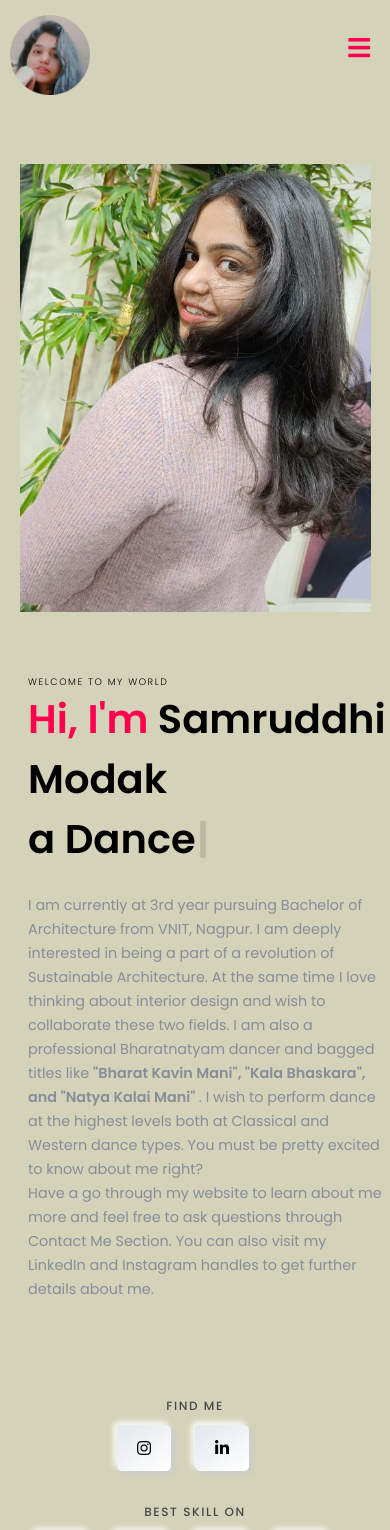
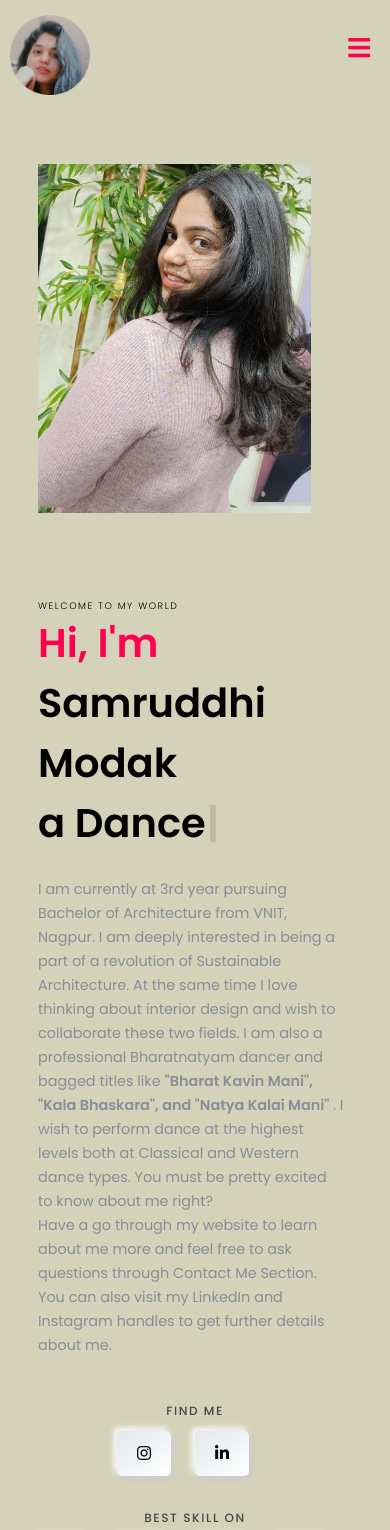
Before and after one commit to Aakarsh-goel/Samruddhi-Portfolio, a React (Create React App) app: page / in a window 390 px wide. Shown: the top 1530 px of the page. Built offline with nearby package versions, Linux system fonts and the light colour scheme.

Commit message:
stable-changes-2

```diff
--- a/src/Component/Contact/Contact.css
+++ b/src/Component/Contact/Contact.css
@@ -15,7 +15,7 @@
   font-size: 20px;
   font-weight: 400;
   margin-bottom: 10px;
-  color: #ff014f;
+  color: #6a1d1d;
 }
 .Contact .button {
   margin-top: 20px;
--- a/src/Component/DanceArena/Dance.js
+++ b/src/Component/DanceArena/Dance.js
@@ -39,7 +39,7 @@ const Dance = () => {
   ];
   return (
     <div>
-      <section className="feautures top" id="dance">
+      <section className="features top" id="dance">
         <div className="container">
           <div className="heading">
             <h4>My Dancing Side</h4>
--- a/src/Component/Feature/Features.css
+++ b/src/Component/Feature/Features.css
@@ -8,7 +8,6 @@
 .features .box p {
   word-spacing: 0.2rem;
   transition: 0.5s;
-
 }
 .features .box i {
   font-size: 3rem;
@@ -23,3 +22,9 @@
   color: white;
   opacity: 1;
 }
+
+@media (max-width: 765px) {
+  .features {
+    font: 10%;
+  }
+}
--- a/src/Component/Head/Header.css
+++ b/src/Component/Head/Header.css
@@ -47,7 +47,7 @@ header ul li a:hover {
   top: 0;
   z-index: 1000;
   width: 100%;
-  background-color: #ecf0f3;
+  background-color: #d4d2b8;
   box-shadow: -1px 11px 24px -11px rgba(0, 0, 0, 0.75);
   transition: 0.5s;
 }
--- a/src/Component/Hero/Home.css
+++ b/src/Component/Hero/Home.css
@@ -36,9 +36,7 @@
   line-height: 3rem;
   margin-top: 3rem;
 }
-.hero_btn {
-  margin-top: 20%;
-}
+
 .hero_btn h4 {
   font-weight: 500;
   letter-spacing: 0.2rem;
@@ -73,33 +71,36 @@
 }
 .hero .right_img img {
   position: absolute;
-  top: 0;
+  top: 500px;
   right: 10%;
   width: 51rem;
 }
 .container-grid {
   display: flex;
-  flex-wrap: wrap;
+  flex: 5 1 auto;
+  justify-content: center;
+  align-content: center;
+  padding-left: 50px;
+  padding-right: 50px;
+  padding-top: 100px;
+  max-width: 100%;
+  margin: auto;
 }
 .left-container {
-  flex: 50%;
-  padding-left: 3.5rem;
+  padding: 3.5rem;
 }
 .right-container {
-  flex: 50%;
-  margin-bottom: 0rem;
+  padding: 3.5rem;
+  margin-top: 7rem;
 }
-.right_img_grid img {
-  position: absolute;
-  top: 0;
-  right: 5%;
-  width: 51rem;
-  max-width: 50%;
+
+/* .right_img_grid img {
+  max-width: 50rem;
   min-width: none;
   margin-top: 10rem;
-}
+} */
 
-@media (max-width: 1000px) {
+@media (max-width: 765px) {
   .hero .right,
   .hero .left {
     width: 100%;
@@ -113,32 +114,33 @@
   .right_img_grid img {
     position: absolute;
     top: 0;
-    width: 51rem;
-    max-width: 90%;
-    margin-bottom: 0.1rem;
-    min-width: none;
+    max-width: 70%;
+    margin-top: 10rem;
   }
-  .hero .right_img {
-    max-width: 100%;
-    height: 64vh;
-    margin-bottom: 2rem;
-  }
-
   .right_img_grid {
     max-width: 100%;
-    height: 54vh;
+    height: 30vh;
     margin-bottom: 0.9rem;
   }
-  /* .container-grid {
+  .container-grid {
     flex-direction: column;
     flex-direction: column-reverse;
-  } */
+    padding-left: 10px;
+    padding-right: 10px;
+    padding-top: 50px;
+  }
   .left-container {
     flex: 100%;
   }
   .right-container {
     flex: 100%;
   }
+
+  .container-grid {
+    flex-direction: column;
+    flex-direction: column-reverse;
+  }
+
   .btn_shadow {
     margin-top: 1rem;
   }
--- a/src/Component/Hero/Home.js
+++ b/src/Component/Hero/Home.js
@@ -10,7 +10,7 @@ import hero from "../../Pics/hero-2.jpeg";
 const Home = () => {
   return (
     <section className="hero sam-grid" id="home">
-      <div className="container-grid f_flex top">
+      <div className="container-grid ">
         <div className="left-container top">
           <h3>WELCOME TO MY WORLD </h3>
           <h2>
@@ -63,13 +63,17 @@ const Home = () => {
       <div className="hero_btn d_flex_find ">
         <div className="col_1">
           <h4>FIND ME</h4>
-
-          <button
-            className="btn_shadow "
-            onClick={() => console.log("button is clicked")}
+          <a
+            href="https://www.instagram.com/samruddhiii_modak/"
+            target="_blank"
           >
-            <i className="fab fa-instagram"></i>
-          </button>
+            <button
+              className="btn_shadow "
+              onClick={() => console.log("button is clicked")}
+            >
+              <i className="fab fa-instagram"></i>
+            </button>
+          </a>
           <a
             href="https://www.linkedin.com/in/samruddhi-modak-2320551b6/"
             target="_blank"
--- a/src/Component/Portfoliio/Card.css
+++ b/src/Component/Portfoliio/Card.css
@@ -3,3 +3,28 @@
   width: 100%;
   max-height: 100%;
 }
+.btn1_shadow {
+  padding: 1.8rem 2.5rem;
+  border-radius: 0.6rem;
+  transition: 0.3s all ease;
+  cursor: pointer;
+  color: #000;
+  transition: 0.5s;
+}
+.btn1_shadow {
+  background: linear-gradient(145deg, #e2e8ec, #ffffff);
+  box-shadow: 0.4rem 0.4rem 0.8rem #cbcbcb, -0.4rem -0.4rem 0.8rem #ffffff;
+}
+.btn1_shadow:hover {
+  cursor: pointer;
+  background: #d84c7d !important;
+  color: white;
+  transform: translateY(-1rem);
+}
+
+.btn1_shadow_active {
+  cursor: pointer;
+  background: #d84c7d !important;
+  color: white !important;
+  transform: translateY(-1rem);
+}
--- a/src/Component/Portfoliio/Card.js
+++ b/src/Component/Portfoliio/Card.js
@@ -3,7 +3,17 @@ import "./Card.css";
 
 const Card = (props) => {
   const [modal, setModal] = useState(false);
+  const [style, setStyle] = useState("btn1_shadow");
+  const [toggle, setToggle] = useState(false);
 
+  const onStyleChange = () => {
+    setToggle(!toggle);
+    if (toggle) {
+      setStyle("btn1_shadow_active btn1_shadow");
+    } else {
+      setStyle("btn1_shadow");
+    }
+  };
   const toggleModal = () => {
     setModal(!modal);
   };
@@ -51,7 +61,7 @@ const Card = (props) => {
               <h1>{props.title}</h1>
               <p>{props.desc}</p>
               <div className="button f_flex mtop">
-                <button className="btn_shadow">
+                <button className={style} onClick={onStyleChange}>
                   LIKE THIS <i class="far fa-thumbs-up"></i>
                 </button>
 
--- a/src/Component/Portfoliio/Portfolio.css
+++ b/src/Component/Portfoliio/Portfolio.css
@@ -55,6 +55,11 @@
 }
 .Portfolio .box:hover {
   color: black;
+}
+.Portfolio .btn_shadow:checked {
+  background: #d84c7d !important;
+  color: white;
+  transform: translateY(-1rem);
 }
 /*------------popup--------*/
 body.active-modal {
```
